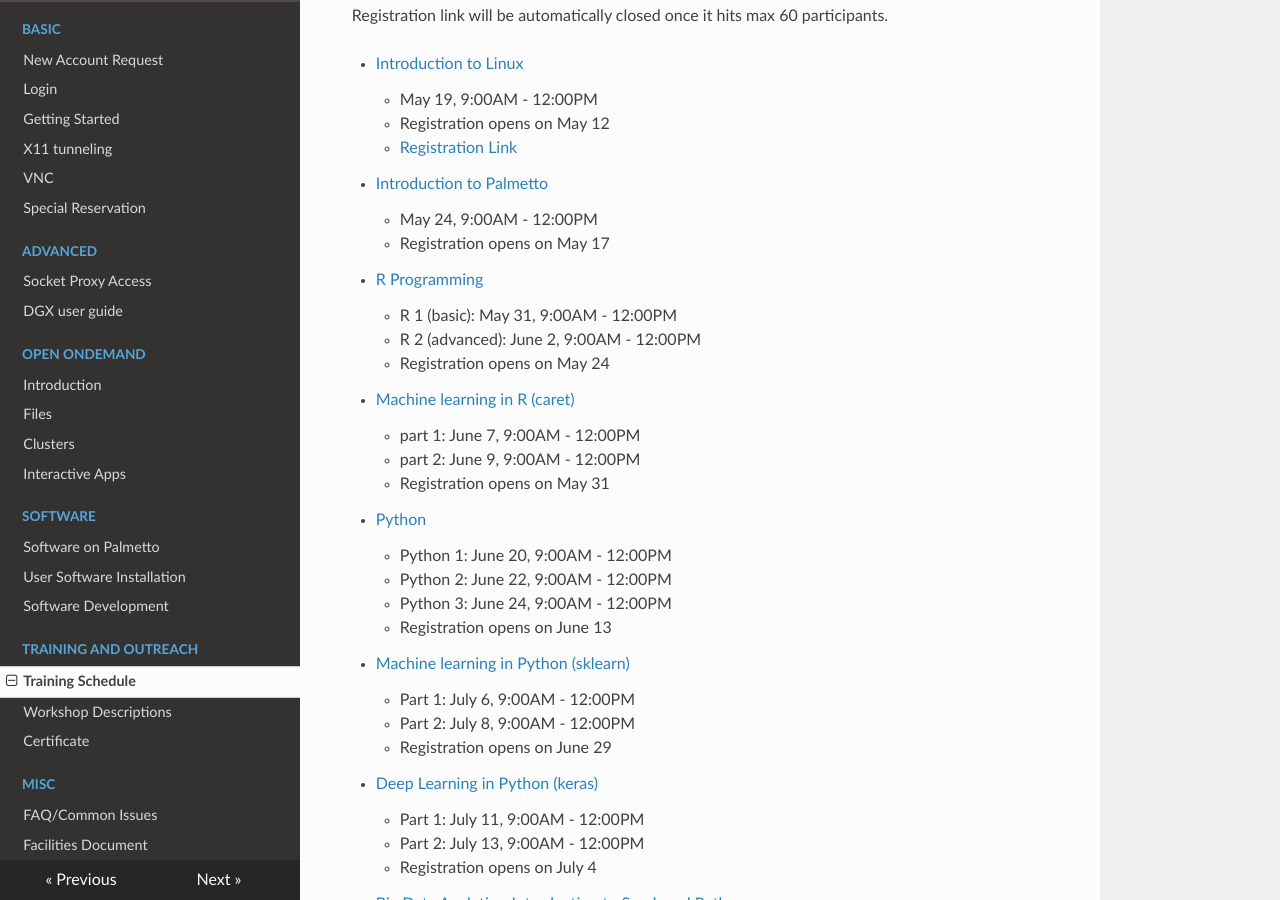
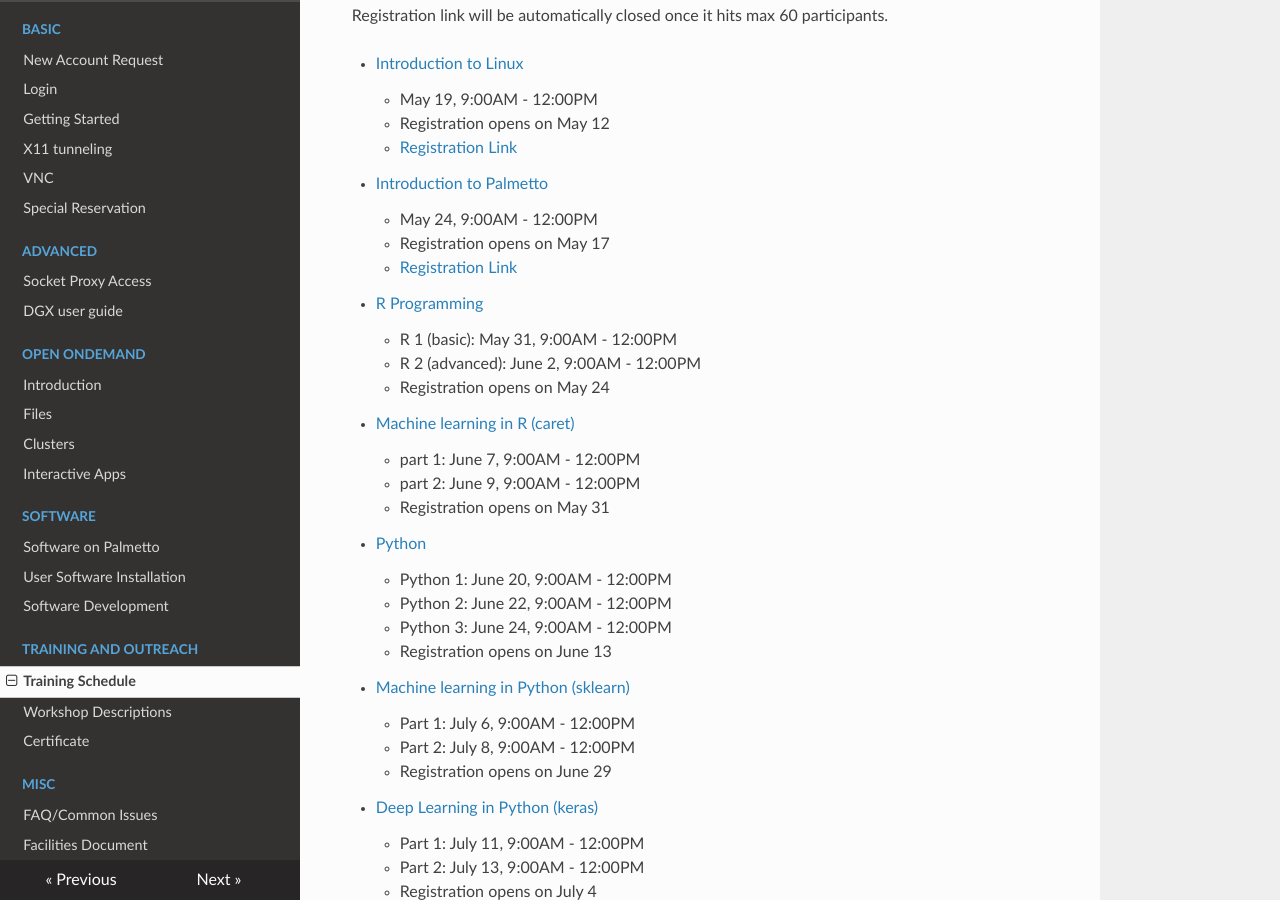
Before and after one commit to clemsonciti/palmetto-documentation, an MkDocs documentation site: the page built from docs/training/schedule.md, in a window 1280 px wide and 900 px high, scrolled down 391 px. Built offline with MkDocs 1.6.1, drawn with Linux system fonts in a browser that asks for light colours; nearby versions of some CDN libraries.

Commit message:
Update schedule.md

```diff
--- a/docs/training/schedule.md
+++ b/docs/training/schedule.md
@@ -18,7 +18,7 @@
 - [Introduction to Palmetto](workshop.md#introduction-to-research-computing-on-palmetto-cluster)
     - May 24, 9:00AM - 12:00PM
     - Registration opens on May 17
-    <!--- - [Registration Link](https://forms.gle/bFet4uigQLuXDx4F8) -->
+    - [Registration Link](https://forms.gle/dVbeTSXAx81aWeTt6)
 
 - [R Programming](workshop.md#introduction-to-data-science-using-r)
     - R 1 (basic): May 31, 9:00AM - 12:00PM
```
